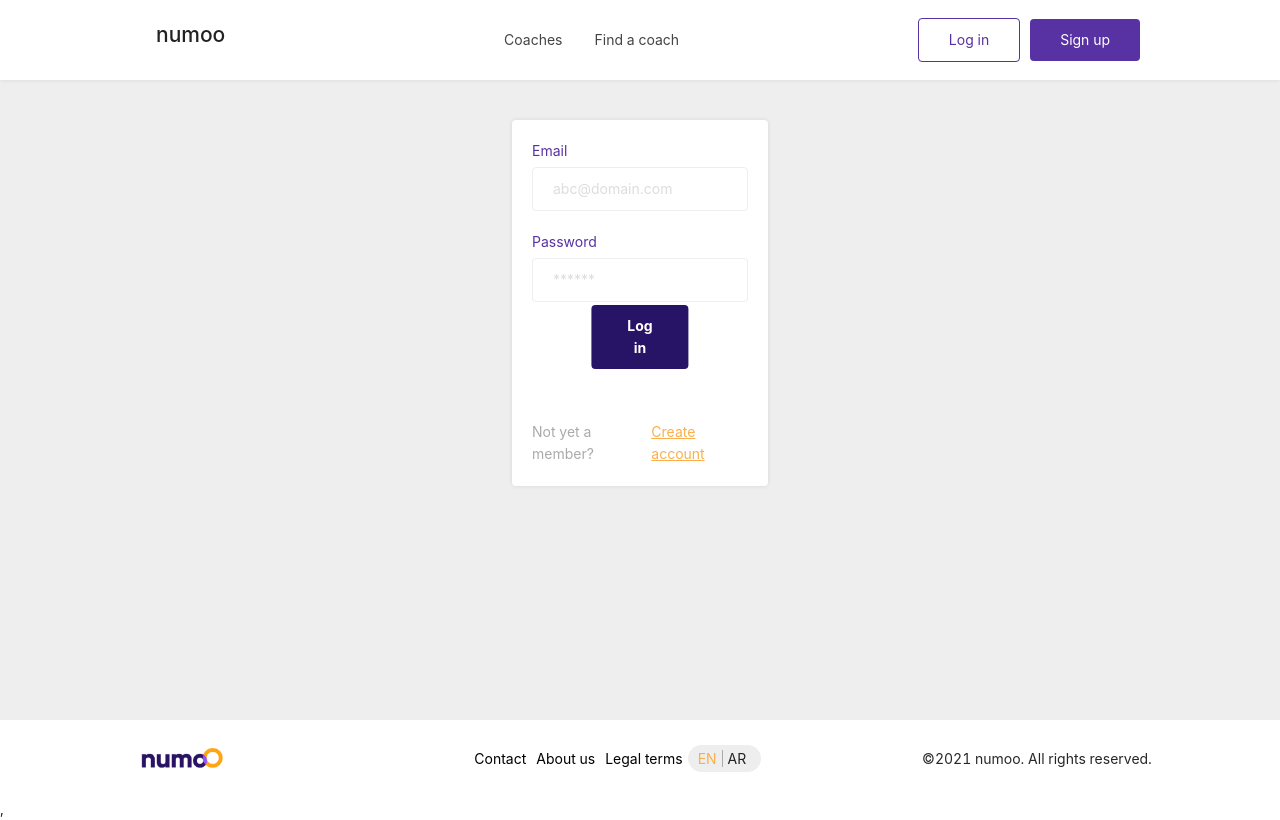
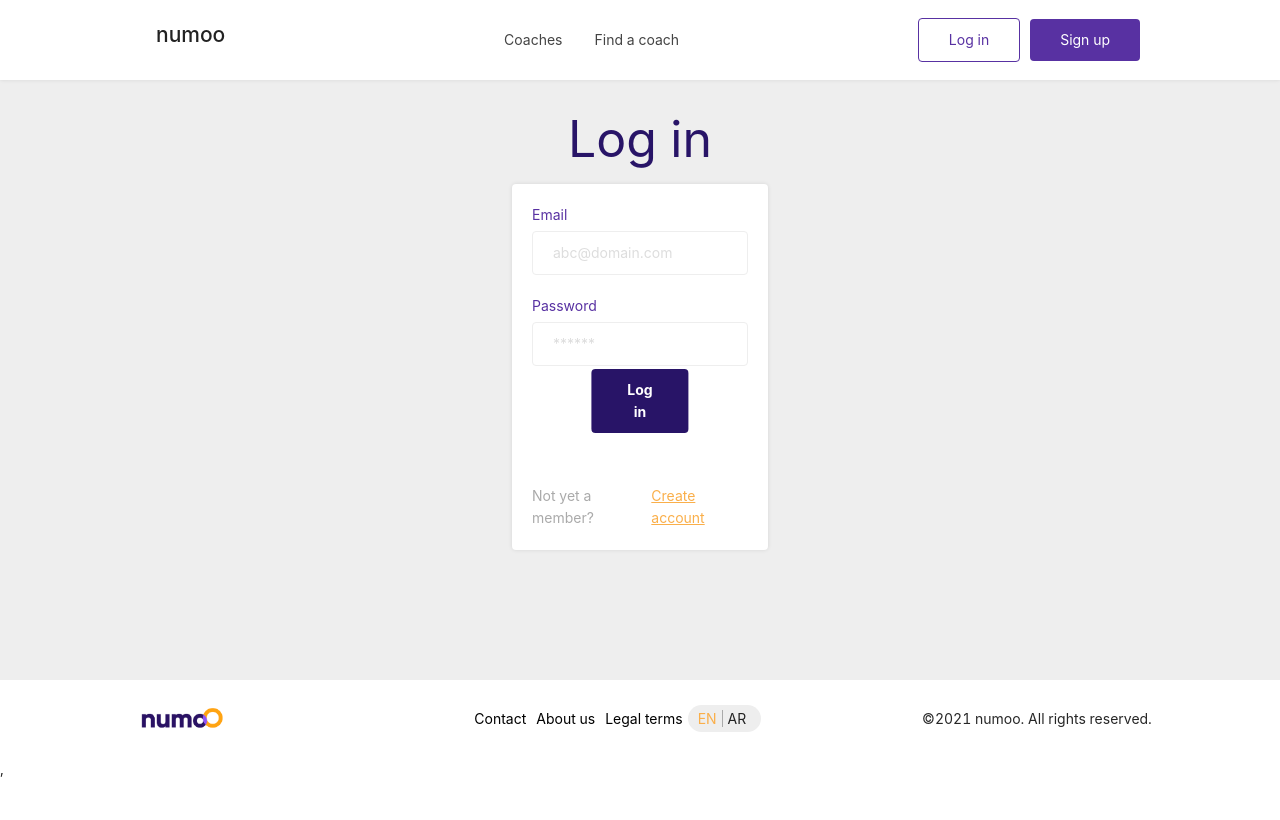
Before and after one commit to ismailasylla/Numoo-jad-project, a React (Create React App) app: page /user/login in a window 1280 px wide. Built offline with nearby package versions, Linux system fonts and the light colour scheme; no server answers.

Commit message:
added title to the forms

```diff
--- /dev/null
+++ b/src/components/forms/FormTitle/FormTitle.styled.tsx
@@ -0,0 +1,14 @@
+import styled from "styled-components";
+import { colors } from "../../../constants";
+
+export const Container = styled.div`
+  width: 100%;
+  padding: 20px 0px;
+`;
+
+export const Text = styled.span`
+  color: ${colors.primary};
+  font-size: 50px;
+  display: flex;
+  justify-content: center;
+`;
--- /dev/null
+++ b/src/components/forms/FormTitle/FormTitle.tsx
@@ -0,0 +1,16 @@
+import React from "react";
+import { Container, Text } from "./FormTitle.styled";
+
+interface Props {
+  title: string;
+}
+
+function FormTitle({ title }: Props) {
+  return (
+    <Container>
+      <Text>{title}</Text>
+    </Container>
+  );
+}
+
+export default FormTitle;
--- a/src/components/forms/LoginForm/LoginForm.styled.tsx
+++ b/src/components/forms/LoginForm/LoginForm.styled.tsx
@@ -10,7 +10,7 @@ export const FormWrapper = styled.div`
   background: white;
   width: 20%;
   margin: 0 auto;
-  margin-top: 40px;
+  margin-top: -15px;
   padding: 20px;
   border-radius: 4px;
   box-shadow: 0 0 4px 0 rgb(0 0 0 / 10%);
--- a/src/components/forms/LoginForm/LoginForm.tsx
+++ b/src/components/forms/LoginForm/LoginForm.tsx
@@ -9,6 +9,7 @@ import {
 import { useAuth } from "context/AuthContext";
 import { ButtonNormal, InputText } from "components";
 import { notify } from "utils";
+import FormTitle from "../FormTitle/FormTitle";
 
 function LoginForm(props: any) {
   const { signin } = useAuth();
@@ -36,6 +37,7 @@ function LoginForm(props: any) {
 
   return (
     <Container>
+      <FormTitle title={"Log in"} />
       <FormWrapper>
         <InputText
           type={"text"}
--- a/src/components/forms/SignupForm/SignupForm.styled.tsx
+++ b/src/components/forms/SignupForm/SignupForm.styled.tsx
@@ -10,7 +10,7 @@ export const FormWrapper = styled.div`
   background: white;
   width: 23%;
   margin: 0 auto;
-  margin-top: 40px;
+  margin-top: -15px;
   margin-bottom: 40px;
   padding: 20px;
   border-radius: 4px;
--- a/src/components/forms/SignupForm/SignupForm.tsx
+++ b/src/components/forms/SignupForm/SignupForm.tsx
@@ -7,6 +7,7 @@ import { DropDownWrapper } from "components/inputs/DropDown/DropDown.styled";
 import DatePIcker from "components/inputs/DatePicker/DatePIcker";
 import AdSenseInput from "components/inputs/AdSenseInput/AdSenseInput";
 import { AdSenseInputWrapper } from "components/inputs/AdSenseInput/AdSenseInputWrapper.styled";
+import FormTitle from "../FormTitle/FormTitle";
 
 function Signup(props: any) {
   const { signup } = useAuth();
@@ -39,6 +40,7 @@ function Signup(props: any) {
 
   return (
     <Container>
+      <FormTitle title={"Sign up"} />
       <FormWrapper>
         <InputWrapper>
           <InputText
```
